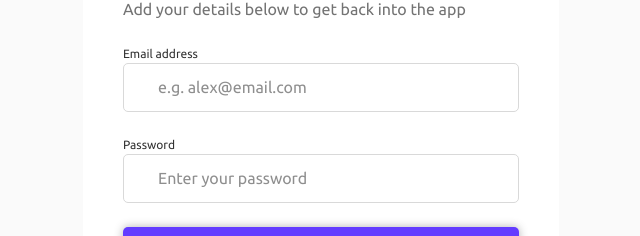
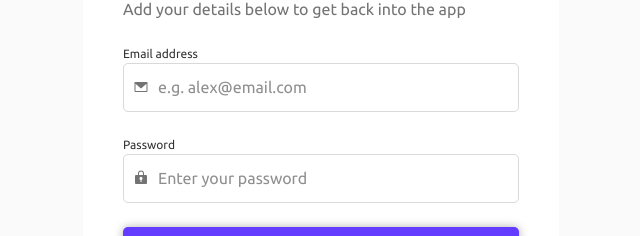
Before and after one commit to hidalest/link-sharing-app, a React (Vite) app: page / in a window 1280 px wide. Shown: the part 189-425 px from the top of the page, without its empty margins (319-959 px from the left). Built offline with nearby package versions, Linux system fonts and the light colour scheme.

Commit message:
fix: added the icon to the inputs of the login screen

```diff
--- a/src/components/UI/InputText/InputText.tsx
+++ b/src/components/UI/InputText/InputText.tsx
@@ -27,6 +27,7 @@ interface InputTextProps {
   type?: 'text' | 'email' | 'password';
   isValid?: boolean | null;
   autocomplete?: 'current-password' | 'new-password' | 'username' | 'email';
+  shouldValidate?: boolean;
   onChange?: (value: string) => void;
 }
 
@@ -39,6 +40,7 @@ const InputText = forwardRef(
       validationregex,
       errorMessageProp,
       inputValue,
+      shouldValidate = true,
       showLabel = false,
       label,
       timeOnCheck = 300,
@@ -54,7 +56,9 @@ const InputText = forwardRef(
     const [errorMessage, setErrorMessage] = useState('');
 
     const onValidateInput = function (text: string, textValid: boolean | null) {
-      const isInputValidWithRegex = validationregex.test(text);
+      // TODO: by not validating like this, malicious actors could insert some scripting. double check this later
+      if (!shouldValidate) return;
+      const isInputValidWithRegex = validationregex?.test(text);
 
       if ((!isInputValidWithRegex && text !== '') || isValid === false) {
         setIsInputValid(false);
--- a/src/data.json
+++ b/src/data.json
@@ -151,11 +151,12 @@
       "loginHeader": "Login",
       "loginInstructions": "Add your details below to get back into the app",
       "inputPasswordEmailIcon": "/src/assets/images/icon-email.svg",
-      "usernameIcon": "/src/assets/images/icon-profile-details-header.svg",
+      "emailIcon": "/src/assets/images/icon-email.svg",
       "emailLabel": "Email address",
       "emailPlaceholder": "e.g. alex@email.com",
       "passwordLabel": "Password",
       "passwordPlaceholder": "Enter your password",
+      "passwordIcon": "/src/assets/images/icon-password.svg",
       "loginButton": "Login",
       "registerInstructionsBtn": "Don’t have an account?",
       "registerBtn": "Create account"
--- a/src/interfaces.ts
+++ b/src/interfaces.ts
@@ -181,10 +181,12 @@ export interface LoginProps {
     inputPasswordIcon: string;
     usernameIcon: string;
     loginInstructions: string;
+    emailIcon: string;
     emailLabel: string;
     emailPlaceholder: string;
     passwordLabel: string;
     passwordPlaceholder: string;
+    passwordIcon: string;
     loginButton: string;
     registerInstructionsBtn: string;
     registerBtn: string;
--- a/src/layout/Authentication/components/Login/Login.tsx
+++ b/src/layout/Authentication/components/Login/Login.tsx
@@ -1,12 +1,12 @@
-import { LoginProps } from "../../../../interfaces";
-import Card from "../../../../components/UI/Card/Card";
-import InputText from "../../../../components/UI/InputText/InputText";
-import { emailRegex, passwordRegex } from "../../../../utils/regex";
-import Button from "../../../../components/UI/Button/Button";
+import { LoginProps } from '../../../../interfaces';
+import Card from '../../../../components/UI/Card/Card';
+import InputText from '../../../../components/UI/InputText/InputText';
+import { emailRegex, passwordRegex } from '../../../../utils/regex';
+import Button from '../../../../components/UI/Button/Button';
 
-import styles from "./Login.module.scss";
-import { useAppDispatch } from "../../../../hooks/hooks";
-import { appActions } from "../../../../store/store";
+import styles from './Login.module.scss';
+import { useAppDispatch } from '../../../../hooks/hooks';
+import { appActions } from '../../../../store/store';
 
 function Login(props: LoginProps) {
   const { className, loginPhase } = props;
@@ -14,10 +14,12 @@ function Login(props: LoginProps) {
     loginHeader,
     loginButton,
     loginInstructions,
+    emailIcon,
     emailLabel,
     emailPlaceholder,
     passwordLabel,
     passwordPlaceholder,
+    passwordIcon,
     registerBtn,
     registerInstructionsBtn,
   } = loginPhase;
@@ -34,37 +36,41 @@ function Login(props: LoginProps) {
     dispatch(appActions.changeAuthenticationView());
 
   return (
-    <Card priority="white" className={`${styles.loginContainer} ${className}`}>
+    <Card priority='white' className={`${styles.loginContainer} ${className}`}>
       <h1>{loginHeader}</h1>
       <p>{loginInstructions}</p>
       <div className={styles.inputsContainer}>
-        <label htmlFor="inputEmail">{emailLabel}</label>
+        <label htmlFor='inputEmail'>{emailLabel}</label>
         <InputText
+          errorMessageProp={''}
+          id={'inputEmail'}
+          inputLinkIcon={emailIcon}
+          isRequired
+          label={emailLabel}
           placeholder={emailPlaceholder}
-          label={emailLabel}
           returnIsInputValid={getEmailInputInfo}
+          shouldValidate={false}
           validationregex={emailRegex}
-          errorMessageProp={""}
+        />
+        <label htmlFor='inputPassword'>{passwordLabel}</label>
+        <InputText
+          errorMessageProp={''}
+          id={'inputPassword'}
+          inputLinkIcon={passwordIcon}
           isRequired
-          id={"inputEmail"}
-        />
-        <label htmlFor="inputPassword">{passwordLabel}</label>
-        <InputText
+          label={passwordLabel}
           placeholder={passwordPlaceholder}
-          label={passwordLabel}
           returnIsInputValid={getPasswordInput}
+          shouldValidate={false}
           validationregex={passwordRegex}
-          errorMessageProp={""}
-          isRequired
-          id={"inputPassword"}
         />
       </div>
-      <Button priority="primary" className={styles.buttonLogin}>
+      <Button priority='primary' className={styles.buttonLogin}>
         {loginButton}
       </Button>
       <div className={styles.buttonCombo}>
         <p className={styles.pButtonCombo}>{registerInstructionsBtn}</p>
-        <Button priority="tertiary" onClick={onChangeViewToSignup}>
+        <Button priority='tertiary' onClick={onChangeViewToSignup}>
           {registerBtn}
         </Button>
       </div>
```
